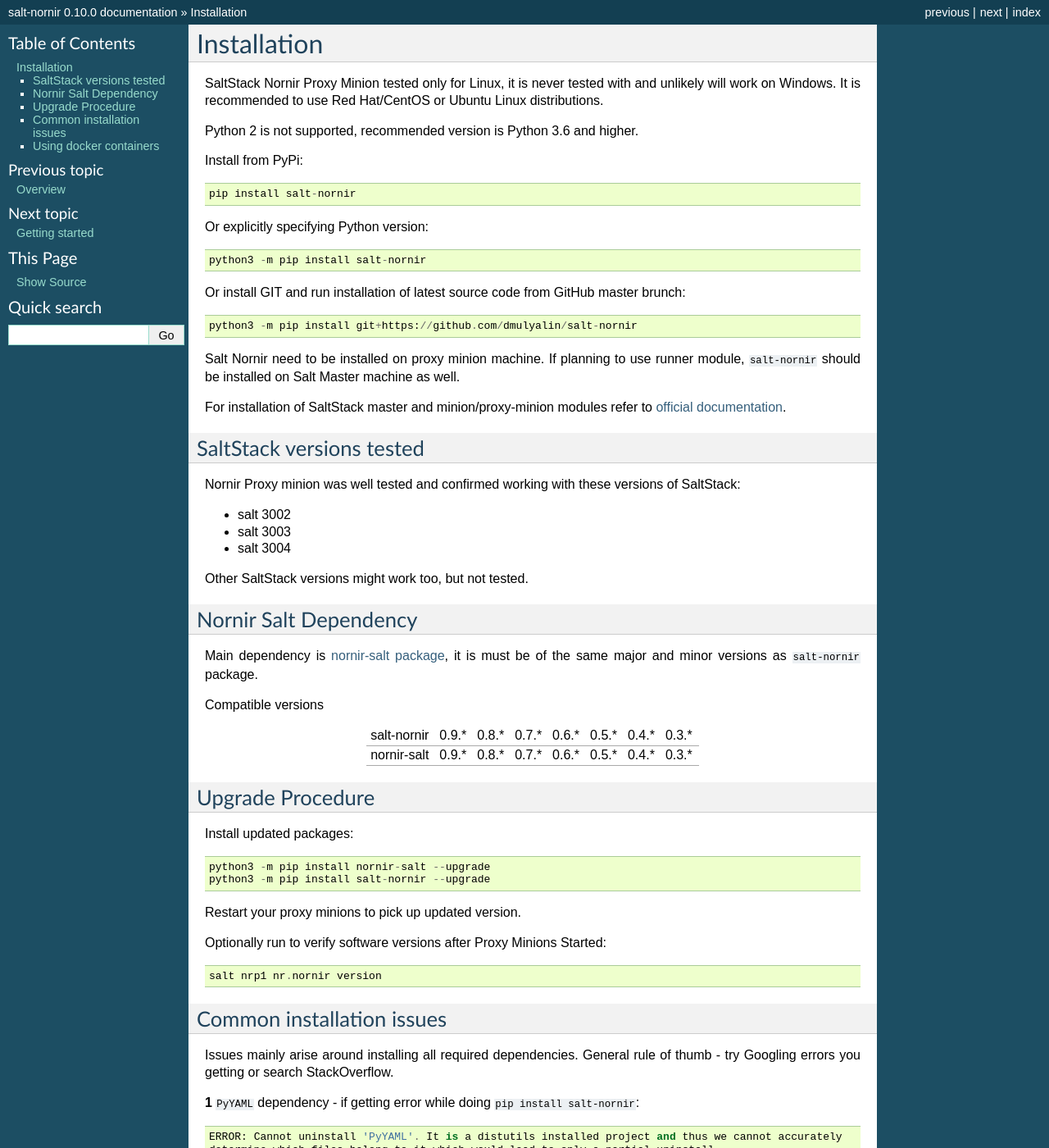
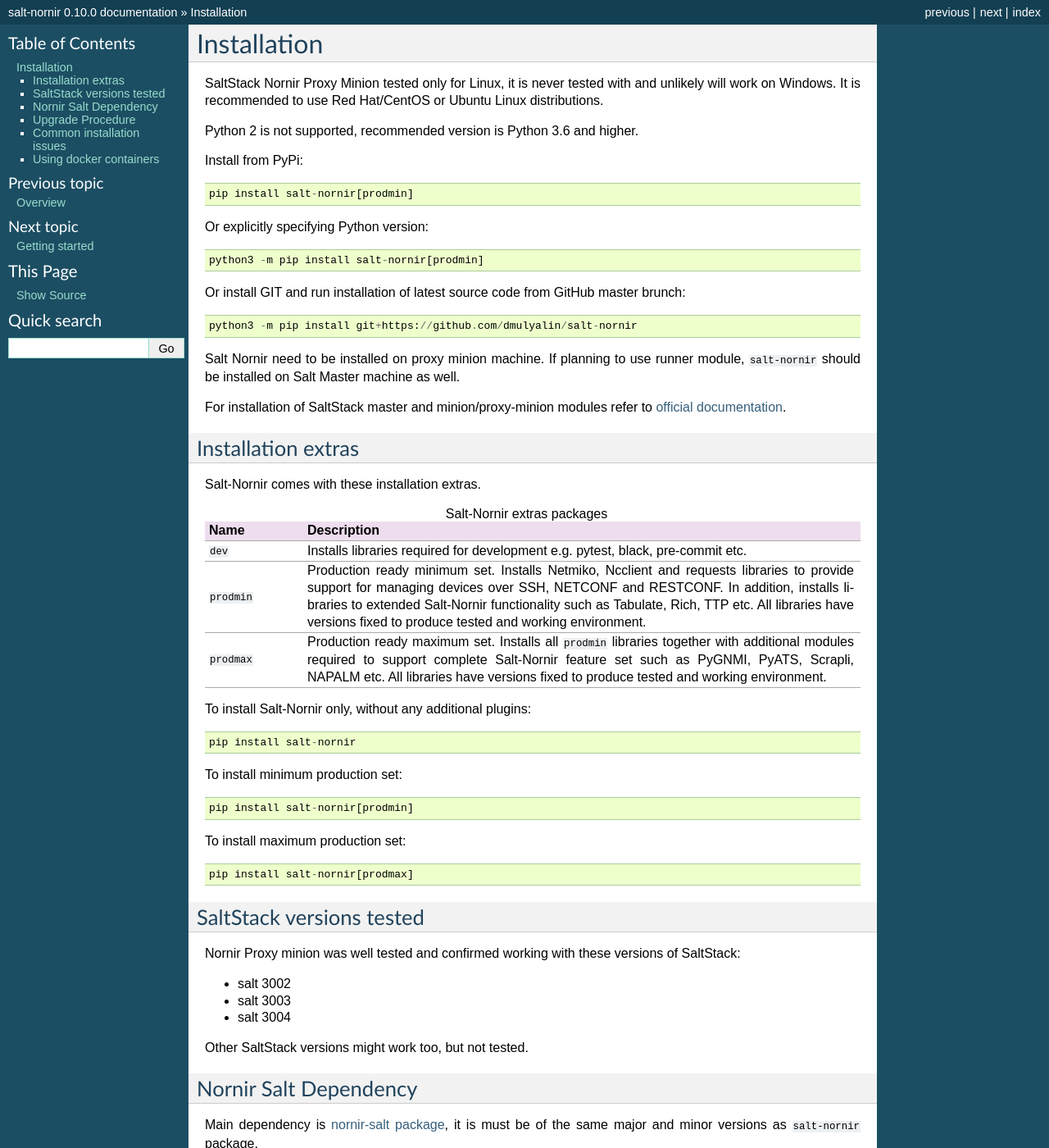
Before and after one commit to dmulyalin/salt-nornir, a Sphinx documentation site: the page built from docs/source/Installation.rst, in a window 1280 px wide and 1400 px high. Shown: the whole window at 82% size. Built offline with Sphinx 7.4.7, drawn with Linux system fonts in a browser that asks for light colours.

Commit message:
updated docs and requirements files

```diff
--- a/docs/source/Getting started.rst
+++ b/docs/source/Getting started.rst
@@ -22,11 +22,11 @@
 
 From PyPi::
 
-    python3 -m pip install salt_nornir
+    python3 -m pip install salt_nornir[prodmax]
 
 If it fails due to PyYAML incompatibility try running this command::
 
-    python3 -m pip install salt_nornir --ignore-installed PyYAML
+    python3 -m pip install salt_nornir[prodmax] --ignore-installed PyYAML
 
 Configure SALT Master
 =====================
--- a/docs/source/Installation.rst
+++ b/docs/source/Installation.rst
@@ -9,11 +9,11 @@
 
 Install from PyPi::
 
-    pip install salt-nornir
+    pip install salt-nornir[prodmin]
 
 Or explicitly specifying Python version::
 
-    python3 -m pip install salt-nornir
+    python3 -m pip install salt-nornir[prodmin]
 
 Or install GIT and run installation of latest source code from GitHub master brunch::
 
@@ -24,6 +24,42 @@
 
 For installation of SaltStack master and minion/proxy-minion modules
 refer to `official documentation <https://repo.saltproject.io/>`_.
+
+Installation extras
+===================
+
+Salt-Nornir comes with these installation extras.
+
+.. list-table:: Salt-Nornir extras packages
+   :widths: 15 85
+   :header-rows: 1
+
+   * - Name
+     - Description
+   * - ``dev``
+     - Installs libraries required for development e.g. pytest, black, pre-commit etc.
+   * - ``prodmin``
+     - Production ready minimum set. Installs Netmiko, Ncclient and requests libraries
+       to provide support for managing devices over SSH, NETCONF and RESTCONF. In addition,
+       installs libraries to extended Salt-Nornir functionality such as Tabulate, Rich, TTP
+       etc. All libraries have versions fixed to produce tested and working environment.
+   * - ``prodmax``
+     - Production ready maximum set. Installs all ``prodmin`` libraries together with
+       additional modules required to support complete Salt-Nornir feature set such as
+       PyGNMI, PyATS, Scrapli, NAPALM etc. All libraries have versions fixed to produce
+       tested and working environment.
+
+To install Salt-Nornir only, without any additional plugins::
+
+    pip install salt-nornir
+
+To install minimum production set::
+
+    pip install salt-nornir[prodmin]
+
+To install maximum production set::
+
+    pip install salt-nornir[prodmax]
 
 SaltStack versions tested
 =========================
--- a/requirements-prodmax.txt
+++ b/requirements-prodmax.txt
@@ -10,7 +10,6 @@
 nornir-scrapli==2022.1.30a1
 ntc-templates>=1.7.0
 paramiko==2.9.2
-psutil==5.9.0
 pyats==22.1
 pygnmi==0.6.8
 pyyaml==6.0
--- a/requirements-prodmin.txt
+++ b/requirements-prodmin.txt
@@ -3,7 +3,6 @@
 nornir==3.2.0
 nornir-netmiko==0.1.2
 paramiko==2.9.2
-psutil==5.9.0
 requests==2.27.1
 rich==11.2.0
 tabulate==0.8.9
--- a/requirements.txt
+++ b/requirements.txt
@@ -1,3 +1,3 @@
 nornir==3.*
 nornir_salt==0.10.*
-psutil==5.8.*
+psutil>=5.8.*, <=5.9.*
```
Also changed, not shown: other parts of docs/source/Installation.rst (+5 -5 lines), 2 other files.
